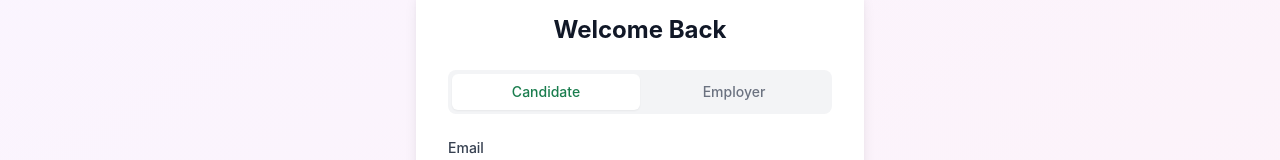
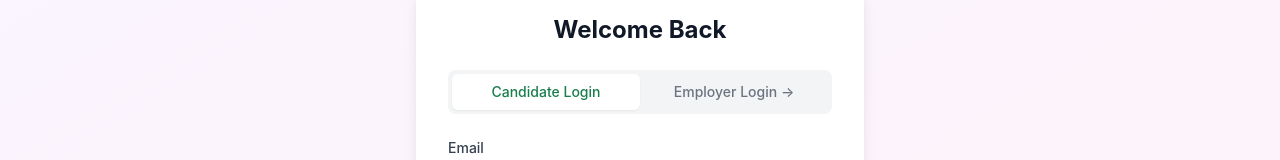
Before and after one commit to psspl-aman/apna-clone, a React (Create React App) app in the folder frontend/: page /login in a window 1280 px wide. Shown: the part 263-423 px from the top of the page. Built offline with nearby package versions, Linux system fonts and the light colour scheme; no server answers.

Commit message:
feat: improve authentication flow and routing for employer and candidate users

```diff
--- a/frontend/src/components/CandidateAuthModal.tsx
+++ b/frontend/src/components/CandidateAuthModal.tsx
@@ -4,7 +4,7 @@ import { yupResolver } from '@hookform/resolvers/yup';
 import * as yup from 'yup';
 import { X, Eye, EyeOff } from 'lucide-react';
 import { useAppDispatch, useAppSelector } from '../app/hooks';
-import { loginUser, registerUser } from '../features/auth/authSlice';
+import { loginUser, registerUser, logout } from '../features/auth/authSlice';
 import toast from 'react-hot-toast';
 
 /* ── Schemas ── */
@@ -64,6 +64,7 @@ export const CandidateAuthModal = ({ isOpen, defaultTab = 'login', onClose }: Pr
     if (loginUser.fulfilled.match(result)) {
       const user = result.payload as any;
       if (user?.role === 'employer') {
+        dispatch(logout());
         toast.error('Please use Employer Login for employer accounts.');
         return;
       }
--- a/frontend/src/components/ProtectedRoute.tsx
+++ b/frontend/src/components/ProtectedRoute.tsx
@@ -12,7 +12,9 @@ export const ProtectedRoute = ({ children, requiredRole }: Props) => {
 
   // Token exists but user not yet fetched — wait for loadCurrentUser() to finish
   // This prevents a false redirect on page reload before the API call completes
-  if (isAuthenticated && !user && loading) {
+  // Uses isAuthenticated && !user (without checking loading) to catch the initial
+  // render cycle before loadCurrentUser.pending fires
+  if (isAuthenticated && !user) {
     return (
       <div className="min-h-screen flex items-center justify-center bg-[#f5f5f5]">
         <div className="h-10 w-10 border-4 border-[#1a7d4e] border-t-transparent rounded-full animate-spin" />
--- a/frontend/src/pages/Login.tsx
+++ b/frontend/src/pages/Login.tsx
@@ -1,4 +1,3 @@
-import React, { useState } from 'react';
 import { Link, useNavigate, useLocation } from 'react-router-dom';
 import { useForm } from 'react-hook-form';
 import { yupResolver } from '@hookform/resolvers/yup';
@@ -15,7 +14,6 @@ const loginSchema = yup.object({
 type LoginForm = yup.InferType<typeof loginSchema>;
 
 export const LoginPage = () => {
-  const [activeTab, setActiveTab] = useState<'candidate' | 'employer'>('candidate');
   const dispatch = useAppDispatch();
   const navigate = useNavigate();
   const location = useLocation();
@@ -32,8 +30,14 @@ export const LoginPage = () => {
   const onSubmit = async (data: LoginForm) => {
     const result = await dispatch(loginUser(data));
     if (loginUser.fulfilled.match(result)) {
-      toast.success('Login successful!');
-      navigate(from, { replace: true });
+      const user = result.payload as any;
+      if (user?.role === 'employer') {
+        toast.success('Redirecting to employer dashboard...');
+        navigate('/employer/dashboard', { replace: true });
+      } else {
+        toast.success('Login successful!');
+        navigate(from, { replace: true });
+      }
     } else {
       toast.error(result.payload as string);
     }
@@ -44,23 +48,16 @@ export const LoginPage = () => {
       <div className="max-w-md w-full bg-white rounded-2xl shadow-lg p-8">
         <h2 className="text-2xl font-bold text-center text-gray-900 mb-6">Welcome Back</h2>
 
-        <div className="flex mb-6 bg-gray-100 rounded-lg p-1">
-          <button
-            className={`flex-1 py-2 text-sm font-medium rounded-md transition-colors ${
-              activeTab === 'candidate' ? 'bg-white shadow-sm text-primary' : 'text-gray-500'
-            }`}
-            onClick={() => setActiveTab('candidate')}
+        <div className="flex items-center justify-between mb-6 bg-gray-100 rounded-lg p-1">
+          <span className="flex-1 py-2 text-sm font-medium text-center rounded-md bg-white shadow-sm text-primary">
+            Candidate Login
+          </span>
+          <Link
+            to="/employer/login"
+            className="flex-1 py-2 text-sm font-medium text-center rounded-md text-gray-500 hover:text-gray-700 transition-colors"
           >
-            Candidate
-          </button>
-          <button
-            className={`flex-1 py-2 text-sm font-medium rounded-md transition-colors ${
-              activeTab === 'employer' ? 'bg-white shadow-sm text-primary' : 'text-gray-500'
-            }`}
-            onClick={() => setActiveTab('employer')}
-          >
-            Employer
-          </button>
+            Employer Login →
+          </Link>
         </div>
 
         <form onSubmit={handleSubmit(onSubmit)} className="space-y-4">
--- a/frontend/src/pages/Register.tsx
+++ b/frontend/src/pages/Register.tsx
@@ -44,7 +44,7 @@ export const RegisterPage = () => {
     const result = await dispatch(registerEmployer(data));
     if (registerEmployer.fulfilled.match(result)) {
       toast.success('Registration successful!');
-      navigate('/');
+      navigate('/employer/dashboard');
     } else {
       toast.error(result.payload as string);
     }
--- a/frontend/src/services/api.ts
+++ b/frontend/src/services/api.ts
@@ -29,6 +29,8 @@ api.interceptors.response.use(
         original.headers.Authorization = `Bearer ${data.data.accessToken}`;
         return api(original);
       } catch {
+        localStorage.removeItem('accessToken');
+        localStorage.removeItem('refreshToken');
         store.dispatch(logout());
         window.location.href = '/login';
       }
```
Also changed, not shown: 1 other file (tests, documents, lock files or other folders).
